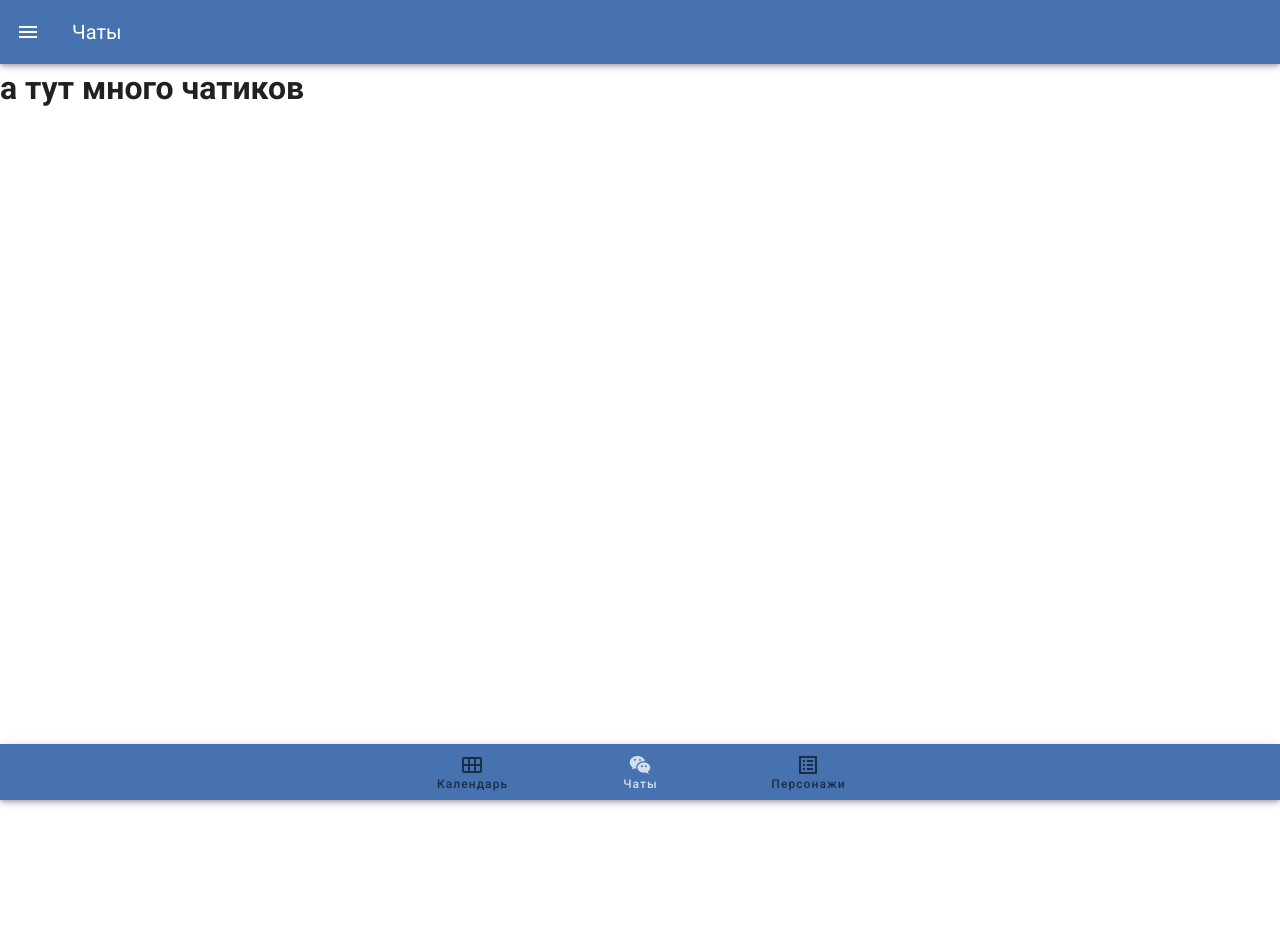
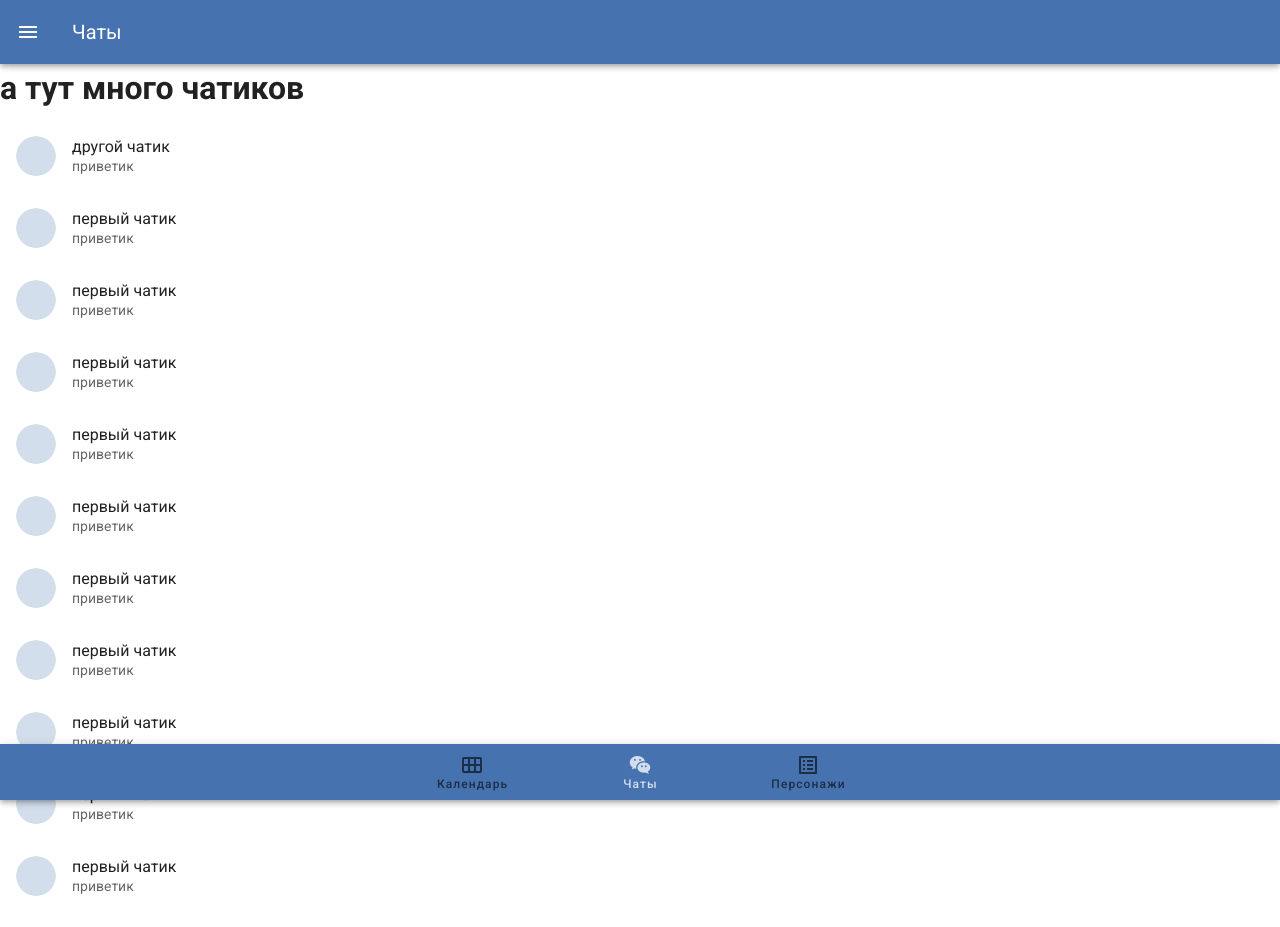
Before and after one commit to mth1lda/iris, a Vue app: page /chats in a window 1280 px wide. Shown: the top 927 px of the page. Before the commit the page ends 800 px from the top, so only its background shows below. Built offline with nearby package versions, Linux system fonts and the light colour scheme.

Commit message:
chat list design

```diff
--- /dev/null
+++ b/src/components/ChatPreview.vue
@@ -0,0 +1,29 @@
+<template>
+    <v-list-item
+        ripple
+    >
+        <v-list-item-avatar>
+        <img :src="avatar">
+        </v-list-item-avatar>
+        <v-list-item-content>
+        <v-list-item-title v-html="title"></v-list-item-title>
+        <v-list-item-subtitle
+            v-html="subtitle"
+        ></v-list-item-subtitle>
+        </v-list-item-content>
+    </v-list-item>
+</template>
+
+<script>
+  export default {
+    name: "chat-preview",
+    data: () => ({
+
+    }),
+    props: {
+        avatar: {type: String, default: require('../assets/avatar.png')},
+        title: {type: String, default: 'первый чатик'},
+        subtitle: {type: String, default: 'приветик'}
+    }
+  }
+</script>
--- a/src/views/ChatsView.vue
+++ b/src/views/ChatsView.vue
@@ -1,5 +1,33 @@
 <template>
   <div class="chats">
     <h1>а тут много чатиков</h1>
+    <v-list two-line>
+        <chat-preview :title="'другой чатик'"/>
+        <chat-preview />
+        <chat-preview />
+        <chat-preview />
+        <chat-preview />
+        <chat-preview />
+        <chat-preview />
+        <chat-preview />
+        <chat-preview />
+        <chat-preview />
+        <chat-preview />
+        <chat-preview />
+        <chat-preview />
+        <chat-preview />
+        <chat-preview />
+    </v-list>
   </div>
 </template>
+
+<script>
+import ChatPreview from '../components/ChatPreview.vue'
+
+export default {
+    name: "chats-view",
+    components: {
+        ChatPreview
+    }
+  }
+</script>
```
Also changed, not shown: src/assets/avatar.png (added).
